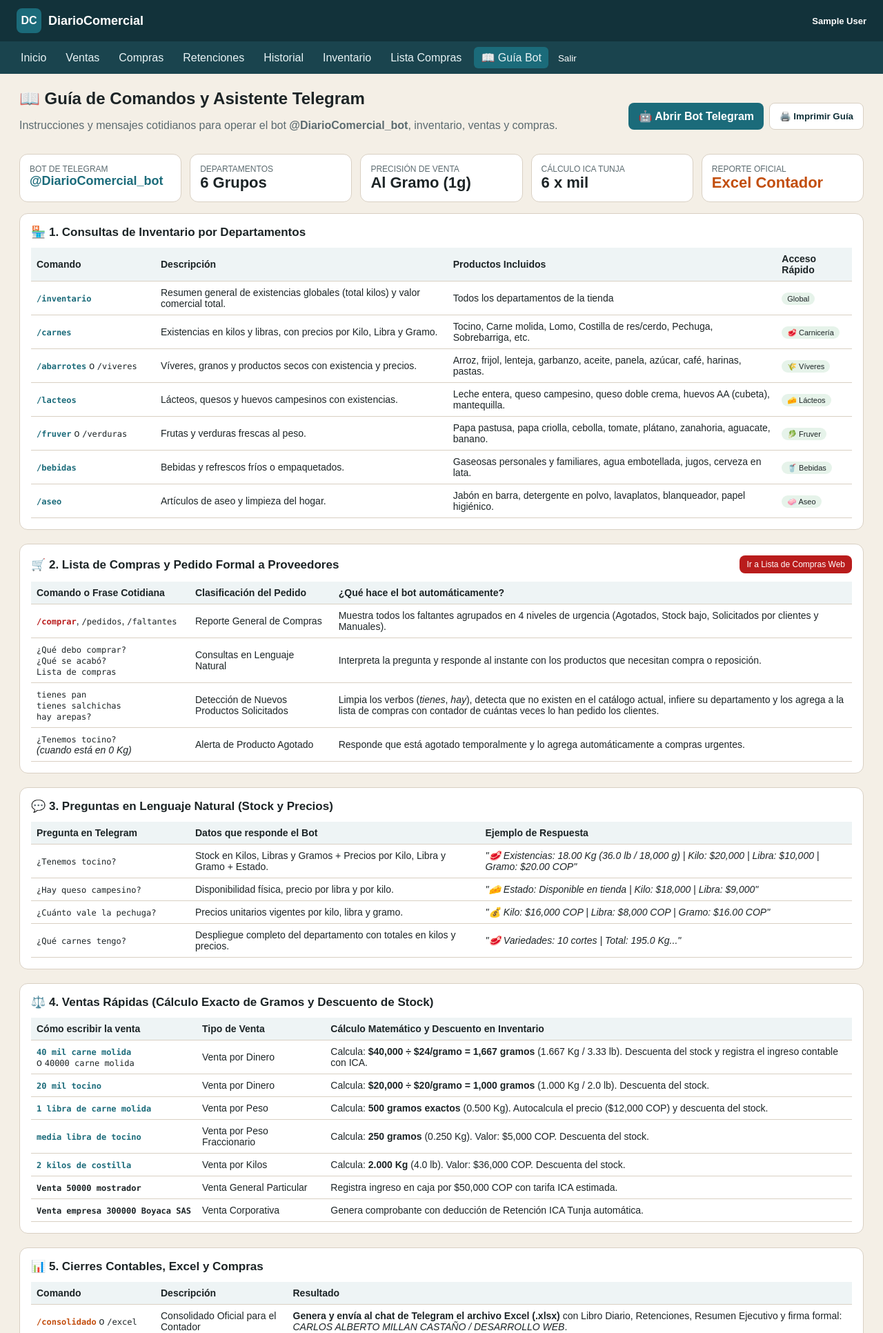
After one commit to AlbertoMillanC/diariocomercial, a Django app: page /instrucciones/ in a window 1280 px wide. The commit adds this page. Shown: the top 1932 px of the page at 69% size. Run offline with Django 5.2, Linux system fonts and the light colour scheme; the visitor is signed in with stand-in values (Sample User, id 1); data that the repository does not hold is empty.

Commit message:
feat: pagina web de instrucciones y guia de comandos con diseno nativo en /instrucciones/

```diff
--- a/registro/urls.py
+++ b/registro/urls.py
@@ -16,4 +16,5 @@ urlpatterns = [
     path("inventario/<int:pk>/ajustar/", views.inventario_ajustar, name="inventario_ajustar"),
     path("pedidos/", views.pedidos_lista, name="pedidos"),
     path("pedidos/<int:pk>/<str:accion>/", views.pedido_cambiar_estado, name="pedido_cambiar_estado"),
+    path("instrucciones/", views.instrucciones, name="instrucciones"),
 ]
--- a/registro/views.py
+++ b/registro/views.py
@@ -846,3 +846,8 @@ def pedido_cambiar_estado(request, pk, accion):
         messages.info(request, f"'{item.nombre_producto}' reactivado como PENDIENTE.")
 
     return redirect("pedidos")
+
+
+@login_required
+def instrucciones(request):
+    return render(request, "instrucciones.html")
--- a/templates/base.html
+++ b/templates/base.html
@@ -30,6 +30,7 @@
     <a href="{% url 'historial' %}" class="{% if request.resolver_match.url_name == 'historial' %}activo{% endif %}">Historial</a>
     <a href="{% url 'inventario' %}" class="{% if request.resolver_match.url_name == 'inventario' %}activo{% endif %}">Inventario</a>
     <a href="{% url 'pedidos' %}" class="{% if request.resolver_match.url_name == 'pedidos' %}activo{% endif %}">Lista Compras</a>
+    <a href="{% url 'instrucciones' %}" class="{% if request.resolver_match.url_name == 'instrucciones' %}activo{% endif %}">📖 Guía Bot</a>
     {% if user.perfil.es_propietario %}
     <a href="{% url 'enviar_reporte' %}" class="{% if request.resolver_match.url_name == 'enviar_reporte' %}activo{% endif %}">Enviar</a>
     <a href="{% url 'auditoria' %}" class="{% if request.resolver_match.url_name == 'auditoria' %}activo{% endif %}">Auditoría</a>
--- a/templates/inicio.html
+++ b/templates/inicio.html
@@ -39,6 +39,7 @@
 <div class="actions">
   <a class="btn btn-primary" href="{% url 'venta_nueva' %}">Nueva venta</a>
   <a class="btn btn-ghost" href="{% url 'compra_nueva' %}">Nueva compra</a>
+  <a class="btn btn-ghost" href="{% url 'instrucciones' %}" style="border-color:var(--teal); color:var(--teal);">📖 Guía Bot Telegram</a>
   {% if user.perfil.es_propietario %}
   <a class="btn btn-accent" href="{% url 'enviar_reporte' %}?desde={{ desde|date:'Y-m-d' }}&hasta={{ hasta|date:'Y-m-d' }}">Enviar consolidado al contador</a>
   {% endif %}
--- /dev/null
+++ b/templates/instrucciones.html
@@ -0,0 +1,300 @@
+{% extends "base.html" %}
+{% block title %}Guía de Comandos y Bot Telegram{% endblock %}
+{% block content %}
+<div style="display:flex; justify-content:space-between; align-items:center; flex-wrap:wrap; gap:12px; margin-bottom:14px;">
+  <div>
+    <h2>📖 Guía de Comandos y Asistente Telegram</h2>
+    <p class="lead">Instrucciones y mensajes cotidianos para operar el bot <strong>@DiarioComercial_bot</strong>, inventario, ventas y compras.</p>
+  </div>
+  <div style="display:flex; gap:8px;">
+    <a class="btn btn-primary" href="https://t.me/DiarioComercial_bot" target="_blank" style="background:#1b6b7a;">🤖 Abrir Bot Telegram</a>
+    <button onclick="window.print()" class="btn btn-ghost">🖨️ Imprimir Guía</button>
+  </div>
+</div>
+
+<div class="cards cards-5">
+  <div class="card">
+    <span>Bot de Telegram</span>
+    <strong style="font-size:18px; color:var(--teal);">@DiarioComercial_bot</strong>
+  </div>
+  <div class="card">
+    <span>Departamentos</span>
+    <strong>6 Grupos</strong>
+  </div>
+  <div class="card">
+    <span>Precisión de Venta</span>
+    <strong>Al Gramo (1g)</strong>
+  </div>
+  <div class="card">
+    <span>Cálculo ICA Tunja</span>
+    <strong>6 x mil</strong>
+  </div>
+  <div class="card">
+    <span>Reporte Oficial</span>
+    <strong style="color:var(--orange);">Excel Contador</strong>
+  </div>
+</div>
+
+<!-- PANEL 1: INVENTARIO POR GRUPOS -->
+<div class="panel" style="margin-bottom: 20px;">
+  <h2 style="font-size:17px; margin-bottom:12px;">🏪 1. Consultas de Inventario por Departamentos</h2>
+  <div class="tabla-wrap">
+    <table>
+      <thead>
+        <tr>
+          <th style="width:180px;">Comando</th>
+          <th>Descripción</th>
+          <th>Productos Incluidos</th>
+          <th>Acceso Rápido</th>
+        </tr>
+      </thead>
+      <tbody>
+        <tr>
+          <td><span class="mono" style="font-weight:bold; color:var(--teal);">/inventario</span></td>
+          <td>Resumen general de existencias globales (total kilos) y valor comercial total.</td>
+          <td>Todos los departamentos de la tienda</td>
+          <td><span class="tag">Global</span></td>
+        </tr>
+        <tr>
+          <td><span class="mono" style="font-weight:bold; color:var(--teal);">/carnes</span></td>
+          <td>Existencias en kilos y libras, con precios por Kilo, Libra y Gramo.</td>
+          <td>Tocino, Carne molida, Lomo, Costilla de res/cerdo, Pechuga, Sobrebarriga, etc.</td>
+          <td><span class="tag">🥩 Carnicería</span></td>
+        </tr>
+        <tr>
+          <td><span class="mono" style="font-weight:bold; color:var(--teal);">/abarrotes</span> o <span class="mono">/viveres</span></td>
+          <td>Víveres, granos y productos secos con existencia y precios.</td>
+          <td>Arroz, frijol, lenteja, garbanzo, aceite, panela, azúcar, café, harinas, pastas.</td>
+          <td><span class="tag">🌾 Víveres</span></td>
+        </tr>
+        <tr>
+          <td><span class="mono" style="font-weight:bold; color:var(--teal);">/lacteos</span></td>
+          <td>Lácteos, quesos y huevos campesinos con existencias.</td>
+          <td>Leche entera, queso campesino, queso doble crema, huevos AA (cubeta), mantequilla.</td>
+          <td><span class="tag">🧀 Lácteos</span></td>
+        </tr>
+        <tr>
+          <td><span class="mono" style="font-weight:bold; color:var(--teal);">/fruver</span> o <span class="mono">/verduras</span></td>
+          <td>Frutas y verduras frescas al peso.</td>
+          <td>Papa pastusa, papa criolla, cebolla, tomate, plátano, zanahoria, aguacate, banano.</td>
+          <td><span class="tag">🥬 Fruver</span></td>
+        </tr>
+        <tr>
+          <td><span class="mono" style="font-weight:bold; color:var(--teal);">/bebidas</span></td>
+          <td>Bebidas y refrescos fríos o empaquetados.</td>
+          <td>Gaseosas personales y familiares, agua embotellada, jugos, cerveza en lata.</td>
+          <td><span class="tag">🥤 Bebidas</span></td>
+        </tr>
+        <tr>
+          <td><span class="mono" style="font-weight:bold; color:var(--teal);">/aseo</span></td>
+          <td>Artículos de aseo y limpieza del hogar.</td>
+          <td>Jabón en barra, detergente en polvo, lavaplatos, blanqueador, papel higiénico.</td>
+          <td><span class="tag">🧼 Aseo</span></td>
+        </tr>
+      </tbody>
+    </table>
+  </div>
+</div>
+
+<!-- PANEL 2: LISTA DE COMPRAS Y PEDIDOS -->
+<div class="panel" style="margin-bottom: 20px;">
+  <div style="display:flex; justify-content:space-between; align-items:center; flex-wrap:wrap; gap:10px; margin-bottom:12px;">
+    <h2 style="font-size:17px; margin:0;">🛒 2. Lista de Compras y Pedido Formal a Proveedores</h2>
+    <a href="{% url 'pedidos' %}" class="btn btn-primary btn-sm" style="background:#b91c1c;">Ir a Lista de Compras Web</a>
+  </div>
+  <div class="tabla-wrap">
+    <table>
+      <thead>
+        <tr>
+          <th style="width:230px;">Comando o Frase Cotidiana</th>
+          <th>Clasificación del Pedido</th>
+          <th>¿Qué hace el bot automáticamente?</th>
+        </tr>
+      </thead>
+      <tbody>
+        <tr>
+          <td><span class="mono" style="font-weight:bold; color:#b91c1c;">/comprar</span>, <span class="mono">/pedidos</span>, <span class="mono">/faltantes</span></td>
+          <td>Reporte General de Compras</td>
+          <td>Muestra todos los faltantes agrupados en 4 niveles de urgencia (Agotados, Stock bajo, Solicitados por clientes y Manuales).</td>
+        </tr>
+        <tr>
+          <td><span class="mono">¿Qué debo comprar?</span><br><span class="mono">¿Qué se acabó?</span><br><span class="mono">Lista de compras</span></td>
+          <td>Consultas en Lenguaje Natural</td>
+          <td>Interpreta la pregunta y responde al instante con los productos que necesitan compra o reposición.</td>
+        </tr>
+        <tr>
+          <td><span class="mono">tienes pan</span><br><span class="mono">tienes salchichas</span><br><span class="mono">hay arepas?</span></td>
+          <td>Detección de Nuevos Productos Solicitados</td>
+          <td>
+            Limpia los verbos (<em>tienes</em>, <em>hay</em>), detecta que no existen en el catálogo actual, infiere su departamento y los agrega a la lista de compras con contador de cuántas veces lo han pedido los clientes.
+          </td>
+        </tr>
+        <tr>
+          <td><span class="mono">¿Tenemos tocino?</span><br><em>(cuando está en 0 Kg)</em></td>
+          <td>Alerta de Producto Agotado</td>
+          <td>Responde que está agotado temporalmente y lo agrega automáticamente a compras urgentes.</td>
+        </tr>
+      </tbody>
+    </table>
+  </div>
+</div>
+
+<!-- PANEL 3: CONSULTAS DE STOCK Y PRECIOS -->
+<div class="panel" style="margin-bottom: 20px;">
+  <h2 style="font-size:17px; margin-bottom:12px;">💬 3. Preguntas en Lenguaje Natural (Stock y Precios)</h2>
+  <div class="tabla-wrap">
+    <table>
+      <thead>
+        <tr>
+          <th style="width:230px;">Pregunta en Telegram</th>
+          <th>Datos que responde el Bot</th>
+          <th>Ejemplo de Respuesta</th>
+        </tr>
+      </thead>
+      <tbody>
+        <tr>
+          <td><span class="mono">¿Tenemos tocino?</span></td>
+          <td>Stock en Kilos, Libras y Gramos + Precios por Kilo, Libra y Gramo + Estado.</td>
+          <td><em>"🥩 Existencias: 18.00 Kg (36.0 lb / 18,000 g) | Kilo: $20,000 | Libra: $10,000 | Gramo: $20.00 COP"</em></td>
+        </tr>
+        <tr>
+          <td><span class="mono">¿Hay queso campesino?</span></td>
+          <td>Disponibilidad física, precio por libra y por kilo.</td>
+          <td><em>"🧀 Estado: Disponible en tienda | Kilo: $18,000 | Libra: $9,000"</em></td>
+        </tr>
+        <tr>
+          <td><span class="mono">¿Cuánto vale la pechuga?</span></td>
+          <td>Precios unitarios vigentes por kilo, libra y gramo.</td>
+          <td><em>"💰 Kilo: $16,000 COP | Libra: $8,000 COP | Gramo: $16.00 COP"</em></td>
+        </tr>
+        <tr>
+          <td><span class="mono">¿Qué carnes tengo?</span></td>
+          <td>Despliegue completo del departamento con totales en kilos y precios.</td>
+          <td><em>"🥩 Variedades: 10 cortes | Total: 195.0 Kg..."</em></td>
+        </tr>
+      </tbody>
+    </table>
+  </div>
+</div>
+
+<!-- PANEL 4: VENTAS RÁPIDAS AL GRAMO -->
+<div class="panel" style="margin-bottom: 20px;">
+  <h2 style="font-size:17px; margin-bottom:12px;">⚖️ 4. Ventas Rápidas (Cálculo Exacto de Gramos y Descuento de Stock)</h2>
+  <div class="tabla-wrap">
+    <table>
+      <thead>
+        <tr>
+          <th style="width:240px;">Cómo escribir la venta</th>
+          <th>Tipo de Venta</th>
+          <th>Cálculo Matemático y Descuento en Inventario</th>
+        </tr>
+      </thead>
+      <tbody>
+        <tr>
+          <td><span class="mono" style="font-weight:bold; color:var(--teal);">40 mil carne molida</span><br>o <span class="mono">40000 carne molida</span></td>
+          <td>Venta por Dinero</td>
+          <td>Calcula: <strong>$40,000 ÷ $24/gramo = 1,667 gramos</strong> (1.667 Kg / 3.33 lb). Descuenta del stock y registra el ingreso contable con ICA.</td>
+        </tr>
+        <tr>
+          <td><span class="mono" style="font-weight:bold; color:var(--teal);">20 mil tocino</span></td>
+          <td>Venta por Dinero</td>
+          <td>Calcula: <strong>$20,000 ÷ $20/gramo = 1,000 gramos</strong> (1.000 Kg / 2.0 lb). Descuenta del stock.</td>
+        </tr>
+        <tr>
+          <td><span class="mono" style="font-weight:bold; color:var(--teal);">1 libra de carne molida</span></td>
+          <td>Venta por Peso</td>
+          <td>Calcula: <strong>500 gramos exactos</strong> (0.500 Kg). Autocalcula el precio ($12,000 COP) y descuenta del stock.</td>
+        </tr>
+        <tr>
+          <td><span class="mono" style="font-weight:bold; color:var(--teal);">media libra de tocino</span></td>
+          <td>Venta por Peso Fraccionario</td>
+          <td>Calcula: <strong>250 gramos</strong> (0.250 Kg). Valor: $5,000 COP. Descuenta del stock.</td>
+        </tr>
+        <tr>
+          <td><span class="mono" style="font-weight:bold; color:var(--teal);">2 kilos de costilla</span></td>
+          <td>Venta por Kilos</td>
+          <td>Calcula: <strong>2.000 Kg</strong> (4.0 lb). Valor: $36,000 COP. Descuenta del stock.</td>
+        </tr>
+        <tr>
+          <td><span class="mono" style="font-weight:bold;">Venta 50000 mostrador</span></td>
+          <td>Venta General Particular</td>
+          <td>Registra ingreso en caja por $50,000 COP con tarifa ICA estimada.</td>
+        </tr>
+        <tr>
+          <td><span class="mono" style="font-weight:bold;">Venta empresa 300000 Boyaca SAS</span></td>
+          <td>Venta Corporativa</td>
+          <td>Genera comprobante con deducción de Retención ICA Tunja automática.</td>
+        </tr>
+      </tbody>
+    </table>
+  </div>
+</div>
+
+<!-- PANEL 5: CIERRES CONTABLES Y REPORTES -->
+<div class="panel" style="margin-bottom: 20px;">
+  <h2 style="font-size:17px; margin-bottom:12px;">📊 5. Cierres Contables, Excel y Compras</h2>
+  <div class="tabla-wrap">
+    <table>
+      <thead>
+        <tr>
+          <th style="width:180px;">Comando</th>
+          <th>Descripción</th>
+          <th>Resultado</th>
+        </tr>
+      </thead>
+      <tbody>
+        <tr>
+          <td><span class="mono" style="font-weight:bold; color:var(--orange);">/consolidado</span> o <span class="mono">/excel</span></td>
+          <td>Consolidado Oficial para el Contador</td>
+          <td><strong>Genera y envía al chat de Telegram el archivo Excel (.xlsx)</strong> con Libro Diario, Retenciones, Resumen Ejecutivo y firma formal: <em>CARLOS ALBERTO MILLAN CASTAÑO / DESARROLLO WEB</em>.</td>
+        </tr>
+        <tr>
+          <td><span class="mono" style="font-weight:bold; color:var(--teal);">/hoy</span> o <span class="mono">/caja</span></td>
+          <td>Cierre de Caja del Día</td>
+          <td>Total ventas del día, compras, balance neto y estimación de ICA del día.</td>
+        </tr>
+        <tr>
+          <td><span class="mono" style="font-weight:bold; color:var(--teal);">/resumen</span></td>
+          <td>Balance Mensual</td>
+          <td>Acumulado del mes con base neta e impuestos.</td>
+        </tr>
+        <tr>
+          <td><span class="mono" style="font-weight:bold; color:var(--teal);">/ultimas</span></td>
+          <td>Historial Inmediato</td>
+          <td>Últimos 5 movimientos con número de comprobante para control o anulación.</td>
+        </tr>
+        <tr>
+          <td><span class="mono" style="font-weight:bold; color:var(--teal);">/ica</span></td>
+          <td>Impuesto ICA Tunja</td>
+          <td>Cálculo del impuesto según la tarifa CIIU (6 x mil) sobre ingresos brutos.</td>
+        </tr>
+        <tr>
+          <td><span class="mono">Compra 80000 Distribuidora</span></td>
+          <td>Gasto / Compra</td>
+          <td>Registra egreso en caja con fecha y proveedor.</td>
+        </tr>
+        <tr>
+          <td><span class="mono">/anular &lt;ID&gt; &lt;motivo&gt;</span></td>
+          <td>Anulación con Reversión</td>
+          <td>Anula la venta, <strong>devuelve los gramos vendidos al inventario</strong> y guarda auditoría.</td>
+        </tr>
+      </tbody>
+    </table>
+  </div>
+</div>
+
+<!-- PANEL 6: CÓMO INICIAR EL PROYECTO EN TERMINAL -->
+<div class="panel">
+  <h2 style="font-size:17px; margin-bottom:12px;">💻 6. Comandos para Terminal (PowerShell / CMD)</h2>
+  <div style="background:#1c2426; color:#e8f3f5; padding:16px; border-radius:8px; font-family:Consolas, monospace; font-size:13px; line-height:1.6;">
+    <span style="color:#7dd3fc;"># 1. Iniciar el Servidor Web Django en el puerto 8001:</span><br>
+    .\.venv\Scripts\python.exe manage.py runserver 8001<br><br>
+    <span style="color:#7dd3fc;"># 2. Iniciar el Bot de Telegram en segundo plano:</span><br>
+    .\.venv\Scripts\python.exe -u manage.py bot_telegram<br><br>
+    <span style="color:#7dd3fc;"># 3. Credenciales de acceso Web (http://127.0.0.1:8001/):</span><br>
+    Propietaria:  maria.gomez  /  tunja2026<br>
+    Dependiente:  carlos.ruiz  /  tunja2026
+  </div>
+</div>
+
+{% endblock %}
```
